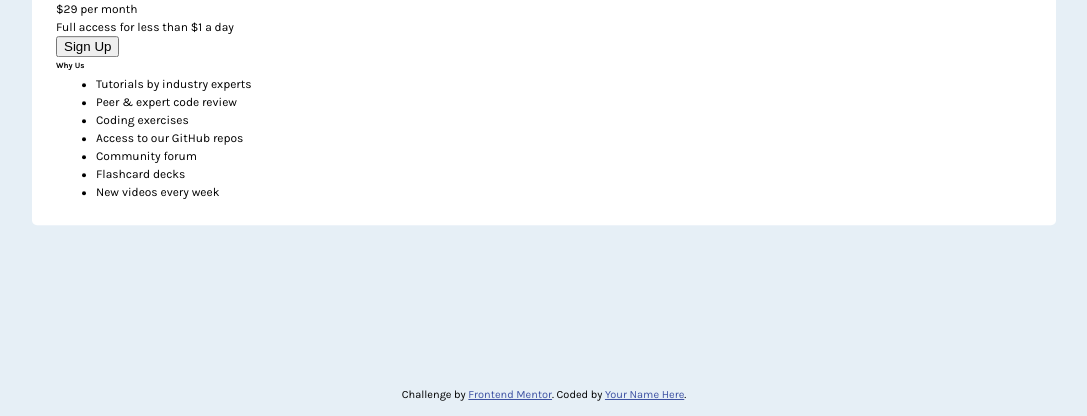
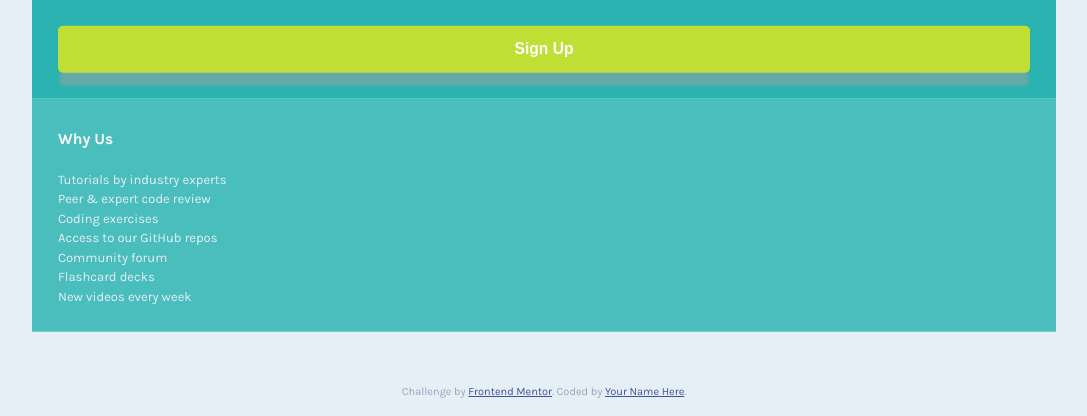
Before and after one commit to frren95/single-price-grid-component, a plain HTML site: page index.html in a window 1280 px wide. Shown: the part 384-800 px from the top of the page, without its empty margins (96-1183 px from the left). Drawn offline with Linux system fonts and the light colour scheme.

Commit message:
styled bottom of modal

```diff
--- a/index.html
+++ b/index.html
@@ -23,14 +23,14 @@
       <p class="subtitle">30-day, hassle-free money back guarantee</p>
       <p>Gain access to our full library of tutorials along with expert code reviews. Perfect for any developers who are serious about honing their skills.</p>
     </div>
-    <div class="modal-details">
+    <div class="modal-bottom">
       <div class="subscription">
         <h5>Monthly Subscription</h5>
-        <p>&dollar;29 <span>per month</span></p>
+        <p class="price">&dollar;29 <span>per month</span></p>
         <p>Full access for less than &dollar;1 a day</p>
         <button>Sign Up</button>
       </div>
-      <div class="why">
+      <div class="whyUs">
         <h6>Why Us</h6>
         <ul>
           <li>Tutorials by industry experts</li>
--- a/style.css
+++ b/style.css
@@ -15,9 +15,9 @@ body {
     background-color: rgb(230,239,246);
     box-sizing: border-box;
     font-family: 'Karla', sans-serif;
-    font-size: 1.2rem;
-    font-weight: 400;
-    line-height: 150%;
+    font-size: 1.3em;
+    line-height: 1.9;
+    color: hsl(218, 22%, 67%);
 }
 
 footer {
@@ -31,16 +31,17 @@ footer {
 .modal {
     position: absolute;
     width: 80vw;
+    max-height: 83vh;
     top: 50%;
     left: 50%;
     transform: translate(-50%,-50%);
     background-color: rgb(255,255,255);
-    border-radius: .5rem;
-    padding: 2em;
 }
 
-.modal-top {
-    padding: 1.2em 0;
+.modal-top,
+.subscription,
+.whyUs {
+    padding: 2em;
 }
 
 h5 {
@@ -57,10 +58,60 @@ h5 {
     font-weight: 700;
     color: hsl(71, 73%, 54%);
     padding-bottom: 1em;
+    line-height: 1.2;
 }
 
-.modal-top p {
-    font-size: 1.1em;
-    line-height: 1.9;
-    color: hsl(218, 22%, 67%);
+.subscription,
+.whyUs {
+
+    color: rgb(255,255,255);
 }
+
+.subscription {
+    background-color: rgb(43, 179, 177);
+}
+
+.subscription p.price {
+    font-size: 2.5em;
+    font-weight: 700;
+    line-height: 1;
+}
+
+.subscription p.price span {
+    font-size: .5em;
+    color:hsl(179, 54%, 59%);
+    vertical-align: 15%;
+    padding-left: .5em;
+}
+
+.subscription button {
+    background-color: hsl(71, 73%, 54%);
+    width: 100%;
+    margin-top: 1.5em;
+    height: 3em;
+    border-radius: 5px;
+    border: none;
+    font-size: 1.2em;
+    font-weight: 700;
+    color: rgb(255,255,255);
+    box-shadow: 0px 15px 2px -2px rgba(160, 160, 160, 0.5);
+}
+
+.whyUs {
+    background-color: rgb(74,190,189);
+}
+
+.whyUs h6 {
+    font-size: 1.2em;
+    margin-bottom: 1em;
+}
+
+.whyUs ul {
+    list-style: none;
+    padding: 0;
+}
+
+.whyUs li {
+    color:hsl(204, 43%, 93%);
+    line-height: 1.5;
+}
```
